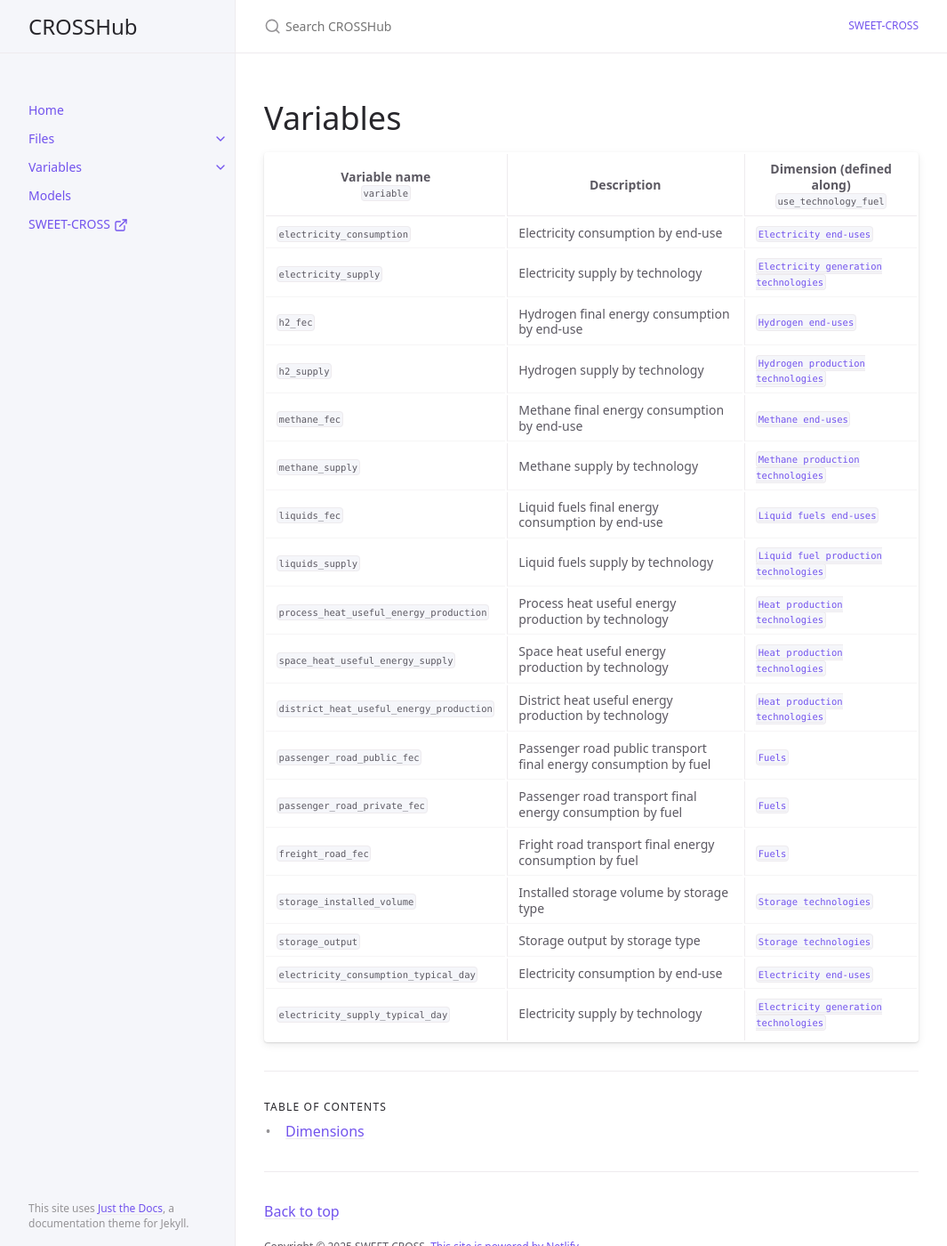
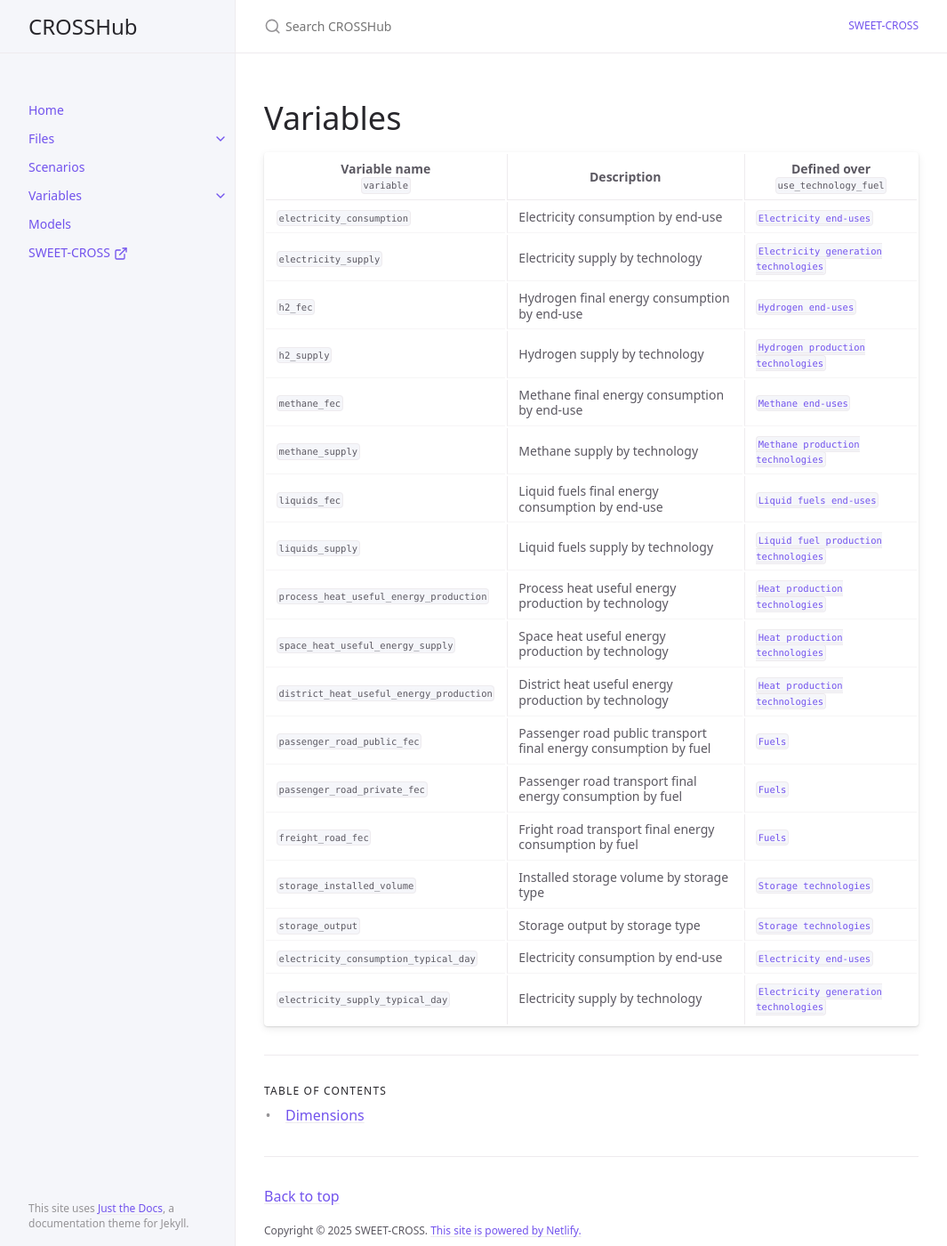
Before and after one commit to sweet-cross/data-model, a Jekyll site: the page built from docs/variables/index.md, in a window 1280 px wide and 1400 px high. Shown: the whole window at 89% size, without its empty margins (107-1172 px from the left). Built offline with Jekyll 4.4.1, drawn with Linux system fonts in a browser that asks for light colours; cached includes are drawn as plain includes.

Commit message:
better file explanations

```diff
--- a/docs/variables/index.md
+++ b/docs/variables/index.md
@@ -9,23 +9,23 @@ nav_order: 3
 {: .fs-6 .fw-300 }
 
 
-| Variable name<br>`variable` | Description  | Dimension (defined along)<br>`use_technology_fuel` |
+| Variable name<br>`variable` | Description  | Defined over<br>`use_technology_fuel` |
 | ---- | ------------ | ------------------------ |
-| `electricity_consumption` | Electricity consumption by end-use | [`Electricity end-uses`](/instructions-data/docs/variables/dimensions/use_elec) |
-| `electricity_supply` | Electricity supply by technology | [`Electricity generation technologies`](/instructions-data/docs/variables/dimensions/tech_generation) |
-| `h2_fec` | Hydrogen final energy consumption by end-use | [`Hydrogen end-uses`](/instructions-data/docs/variables/dimensions/use_hydrogen) |
-| `h2_supply` | Hydrogen supply by technology | [`Hydrogen production technologies`](/instructions-data/docs/variables/dimensions/tech_hydrogen) |
-| `methane_fec` | Methane final energy consumption by end-use | [`Methane end-uses`](/instructions-data/docs/variables/dimensions/use_methane) |
-| `methane_supply` | Methane supply by technology | [`Methane production technologies`](/instructions-data/docs/variables/dimensions/tech_methane) |
-| `liquids_fec`| Liquid fuels final energy consumption by end-use | [`Liquid fuels end-uses`](/instructions-data/docs/variables/dimensions/use_liquids) |
-| `liquids_supply` | Liquid fuels supply by technology | [`Liquid fuel production technologies`](/instructions-data/docs/variables/dimensions/tech_liquids) |
-| `process_heat_useful_energy_production` | Process heat useful energy production by technology | [`Heat production technologies`](/instructions-data/docs/variables/dimensions/tech_heat) |
-| `space_heat_useful_energy_supply` | Space heat useful energy production by technology | [`Heat production technologies`](/instructions-data/docs/variables/dimensions/tech_heat) |
-| `district_heat_useful_energy_production` | District heat useful energy production by technology | [`Heat production technologies`](/instructions-data/docs/variables/dimensions/tech_heat) |
-| `passenger_road_public_fec` | Passenger road public transport final energy consumption by fuel | [`Fuels`](/instructions-data/docs/variables/dimensions/fuel)|
-| `passenger_road_private_fec`  | Passenger road transport final energy consumption by fuel | [`Fuels`](/instructions-data/docs/variables/dimensions/fuel)|
-| `freight_road_fec` | Fright road transport final energy consumption by fuel | [`Fuels`](/instructions-data/docs/variables/dimensions/fuel)|
-| `storage_installed_volume`| Installed storage volume by storage type | [`Storage technologies`](/instructions-data/docs/variables/dimensions/tech_storage)|
-| `storage_output`| Storage output by storage type | [`Storage technologies`](/instructions-data/docs/variables/dimensions/tech_storage)|
-| `electricity_consumption_typical_day` | Electricity consumption by end-use | [`Electricity end-uses`](/instructions-data/docs/variables/dimensions/use_elec)|
-| `electricity_supply_typical_day` | Electricity supply by technology | [`Electricity generation technologies`](/instructions-data/docs/variables/dimensions/tech_generation)|
+| `electricity_consumption` | Electricity consumption by end-use | [`Electricity end-uses`](/instructions-data/docs/variables/use_technology_fuel/use_elec) |
+| `electricity_supply` | Electricity supply by technology | [`Electricity generation technologies`](/instructions-data/docs/variables/use_technology_fuel/tech_generation) |
+| `h2_fec` | Hydrogen final energy consumption by end-use | [`Hydrogen end-uses`](/instructions-data/docs/variables/use_technology_fuel/use_hydrogen) |
+| `h2_supply` | Hydrogen supply by technology | [`Hydrogen production technologies`](/instructions-data/docs/variables/use_technology_fuel/tech_hydrogen) |
+| `methane_fec` | Methane final energy consumption by end-use | [`Methane end-uses`](/instructions-data/docs/variables/use_technology_fuel/use_methane) |
+| `methane_supply` | Methane supply by technology | [`Methane production technologies`](/instructions-data/docs/variables/use_technology_fuel/tech_methane) |
+| `liquids_fec`| Liquid fuels final energy consumption by end-use | [`Liquid fuels end-uses`](/instructions-data/docs/variables/use_technology_fuel/use_liquids) |
+| `liquids_supply` | Liquid fuels supply by technology | [`Liquid fuel production technologies`](/instructions-data/docs/variables/use_technology_fuel/tech_liquids) |
+| `process_heat_useful_energy_production` | Process heat useful energy production by technology | [`Heat production technologies`](/instructions-data/docs/variables/use_technology_fuel/tech_heat) |
+| `space_heat_useful_energy_supply` | Space heat useful energy production by technology | [`Heat production technologies`](/instructions-data/docs/variables/use_technology_fuel/tech_heat) |
+| `district_heat_useful_energy_production` | District heat useful energy production by technology | [`Heat production technologies`](/instructions-data/docs/variables/use_technology_fuel/tech_heat) |
+| `passenger_road_public_fec` | Passenger road public transport final energy consumption by fuel | [`Fuels`](/instructions-data/docs/variables/use_technology_fuel/fuel)|
+| `passenger_road_private_fec`  | Passenger road transport final energy consumption by fuel | [`Fuels`](/instructions-data/docs/variables/use_technology_fuel/fuel)|
+| `freight_road_fec` | Fright road transport final energy consumption by fuel | [`Fuels`](/instructions-data/docs/variables/use_technology_fuel/fuel)|
+| `storage_installed_volume`| Installed storage volume by storage type | [`Storage technologies`](/instructions-data/docs/variables/use_technology_fuel/tech_storage)|
+| `storage_output`| Storage output by storage type | [`Storage technologies`](/instructions-data/docs/variables/use_technology_fuel/tech_storage)|
+| `electricity_consumption_typical_day` | Electricity consumption by end-use | [`Electricity end-uses`](/instructions-data/docs/variables/use_technology_fuel/use_elec)|
+| `electricity_supply_typical_day` | Electricity supply by technology | [`Electricity generation technologies`](/instructions-data/docs/variables/use_technology_fuel/tech_generation)|
```
Also changed, not shown: other parts of docs/variables/index.md (+1 -1 lines), docs/files/index.md (+16 -0 lines), docs/models.md (+1 -1 lines), docs/scenarios.md (added, +9 -0 lines), docs/variables/use_technology_fuel/index.md (renamed from docs/variables/dimensions/index.md, +1 -1 lines), docs/variables/use_technology_fuel/fuel.md (renamed from docs/variables/dimensions/fuel.md), docs/variables/use_technology_fuel/tech_generation.md (renamed from docs/variables/dimensions/tech_generation.md), docs/variables/use_technology_fuel/tech_heat.md (renamed from docs/variables/dimensions/tech_heat.md), docs/variables/use_technology_fuel/tech_hydrogen.md (renamed from docs/variables/dimensions/tech_hydrogen.md), docs/variables/use_technology_fuel/tech_liquids.md (renamed from docs/variables/dimensions/tech_liquids.md), docs/variables/use_technology_fuel/tech_methane.md (renamed from docs/variables/dimensions/tech_methane.md), docs/variables/use_technology_fuel/tech_storage.md (renamed from docs/variables/dimensions/tech_storage.md), docs/variables/use_technology_fuel/use_elec.md (renamed from docs/variables/dimensions/use_elec.md), docs/variables/use_technology_fuel/use_hydrogen.md (renamed from docs/variables/dimensions/use_hydrogen.md), 2 more files.
